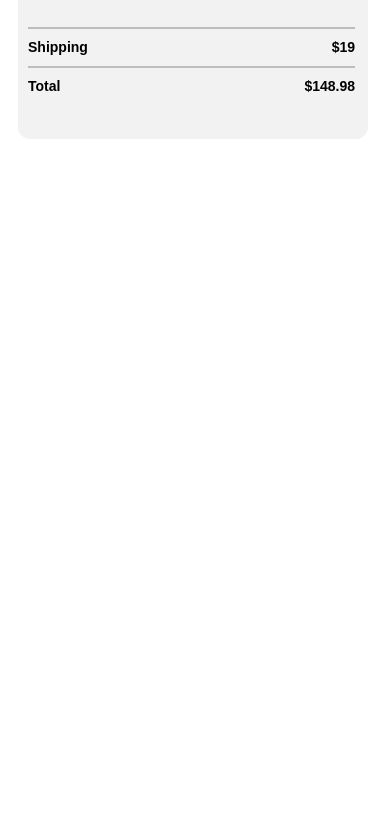
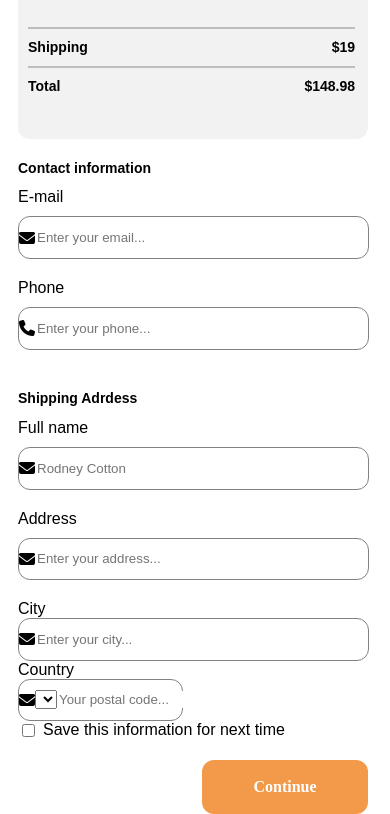
Before and after one commit to anfemoca19/ChekoutPruebaTecnica, a plain HTML site: page index.html in a window 390 px wide. Shown: the part 451-1265 px from the top of the page. Before the commit the page ends 844 px from the top, so only its background shows below. Drawn offline with Linux system fonts and the light colour scheme.

Commit message:
Se trabajo en la parte mobile faltan unos ajustos

```diff
--- a/index.html
+++ b/index.html
@@ -69,8 +69,82 @@
         </div>
       </div>
     </section>
-    <section></section>
-    <section></section>
+    <section>
+      <div class="container-information-person">
+        <span class="title-secundary">Contact information</span>
+        <form action="">
+          <div class="container-email">
+            <label for="">E-mail</label>
+            <div class="style-input">
+              <i class="fa-solid fa-envelope"></i>
+              <input  class="input" type="text" placeholder="Enter your email...">
+            </div>
+          </div>
+          <div class="container-phone">
+            <label for="">Phone</label>
+            <div class="style-input">
+              <i class="fa-solid fa-phone"></i>
+              <input  class="input" type="text" placeholder="Enter your phone...">
+            </div>
+          </div>
+        </form>
+      </div>
+    </section>
+    <section>
+      <div class="container-information-person">
+        <span class="title-secundary">Shipping Adrdess</span>
+        <form action="">
+          <div class="container-name">
+            <label for="">Full name</label>
+            <div class="style-input">
+              <i class="fa-solid fa-envelope"></i>
+              <input  class="input" type="text" placeholder="Rodney Cotton">
+            </div>
+          </div>
+          <div class="container-address">
+            <label for="">Address</label>
+            <div class="style-input">
+              <i class="fa-solid fa-envelope"></i>
+              <input  class="input" type="text" placeholder="Enter your address...">
+            </div>
+          </div>
+          <div class="container-city">
+            <label for="">City</label>
+            <div class="style-input">
+              <i class="fa-solid fa-envelope"></i>
+              <input  class="input" type="text" placeholder="Enter your city...">
+            </div>
+          </div>
+          <div class="container-country-postal">
+            <div class="container-country">
+              <label for="">Country</label>
+              <div class="style-input-small">
+                <i class="fa-solid fa-envelope"></i>
+                <select  class="" type="" placeholder="Your country...">
+              </div>
+            </div>
+            <div class="container-postal">
+              <label for="">Postal code</label>
+              <div class="style-input-small">
+                <i class="fa-solid fa-envelope"></i>
+                <input  class="input" type="text" placeholder="Your postal code...">
+              </div>
+            </div>
+          </div>
+          <div class="container-checkbox">
+            <input type="checkbox">
+            <span>Save this information for next time</span>
+          </div>
+          <div class="container-button">
+            <div></div>
+            <button class="style-button">Continue</button>
+          </div>
+        </form>
+      </div>
+    </section>
 </main>
+
+<script src="https://kit.fontawesome.com/b5f24e1807.js" crossorigin="anonymous"></script>
 </body>
+
 </html>
--- a/style.css
+++ b/style.css
@@ -2,6 +2,7 @@ body {
   margin: 0;
   padding: 0;
   font-family: "Montserrat", sans-serif;
+  position: relative;
 }
 
 /* vrs Mobile */
@@ -16,15 +17,16 @@ body {
     color: #4e5150;
     font-weight: 600;
   }
+
   .style-text-color {
     color: #4e5150;
   }
 
   .container-grey {
+    position: relative;
     display: flex;
     flex-direction: column;
     margin-top: 20.96px;
-    position: absolute;
     width: 350px;
     height: 489px;
     left: 18px;
@@ -92,6 +94,7 @@ body {
     border: 1px solid #828282;
     border-radius: 12px;
   }
+
   .style-type-icon {
     display: flex;
     align-items: center;
@@ -102,6 +105,7 @@ body {
     background: #e0e0e0;
     border-radius: 4px;
   }
+
   .container-totals {
     display: flex;
     width: 327.06px;
@@ -109,9 +113,11 @@ body {
     gap: 10px;
     padding: 10px;
   }
+
   .linea {
     border: 1px solid #bdbdbd;
   }
+
   .container-shipping {
     display: flex;
     flex-direction: row;
@@ -120,4 +126,106 @@ body {
     font-size: 14px;
     line-height: 17px;
   }
+
+  .container-information-person {
+    position: relative;
+    display: flex;
+    flex-direction: column;
+    margin-top: 20.96px;
+    width: 350px;
+    left: 18px;
+    top: 80px;
+    border-radius: 12px;
+  }
+
+  .title-secundary {
+    width: 179.85px;
+    height: 16.52px;
+    left: 12px;
+    top: 610.06px;
+    font-style: normal;
+    font-weight: 600;
+    font-size: 14px;
+    line-height: 17px;
+    margin-bottom: 12px;
+  }
+  form {
+    gap: 10px;
+  }
+
+  .style-input {
+    display: flex;
+    flex-direction: row;
+    justify-content: flex-start;
+    align-items: center;
+    border: 1px solid #828282;
+    border-radius: 12px;
+    width: 349.25px;
+    height: 40.56px;
+  }
+
+  .icon-style {
+    color: #828282;
+  }
+
+  .input {
+    border: none;
+  }
+  .container-email,
+  .container-phone,
+  .container-address,
+  .container-name {
+    display: flex;
+    flex-direction: column;
+    gap: 10px;
+    margin-bottom: 20px;
+  }
+
+  .container-country-postal {
+    display: flex;
+    flex-direction: row;
+    gap: 10px;
+  }
+
+  .style-input-small {
+    display: flex;
+    flex-direction: row;
+    justify-content: flex-start;
+    align-items: center;
+    border: 1px solid #828282;
+    border-radius: 12px;
+    width: 162.98px;
+    height: 40.56px;
+  }
+
+  .container-checkbox {
+    display: flex;
+    flex-direction: row;
+    gap: 5px;
+  }
+
+  .container-button {
+    display: flex;
+    flex-direction: row;
+    align-content: flex-end;
+    justify-content: flex-end;
+    margin-top: 20px;
+  }
+
+  .style-button {
+    width: 166px;
+    height: 54px;
+    left: 240px;
+    top: 1178.02px;
+    background: #f2994a;
+    border-radius: 12px;
+    font-family: "Montserrat";
+    font-style: normal;
+    font-weight: 600;
+    font-size: 16px;
+    line-height: 20px;
+    /* identical to box height */
+    color: #ffffff;
+    border: none;
+  }
 }
```
Also changed, not shown: imagenes/email.png (added).
